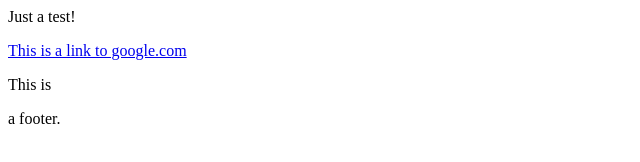
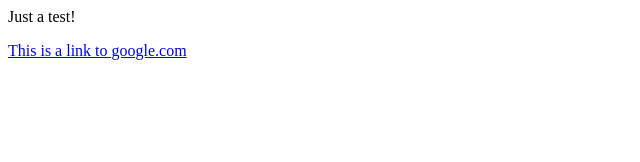
Before and after one commit to m-a-h-a/RomanNumerals_Kata, a plain HTML site: page index.html in a window 1280 px wide. Shown: the whole page, without its empty margins (0-640 px from the left). Drawn offline with Linux system fonts and the light colour scheme.

Commit message:
resetting

```diff
--- a/index.html
+++ b/index.html
@@ -6,10 +6,5 @@
     <body>
         <p>Just a test!</p>
         <a href="https://www.google.com/">This is a link to google.com</a>
-
-        <footer>
-            <p>This is</p>
-            <p>a footer.</p>
-        </footer>
     </body>
 </html>
```
